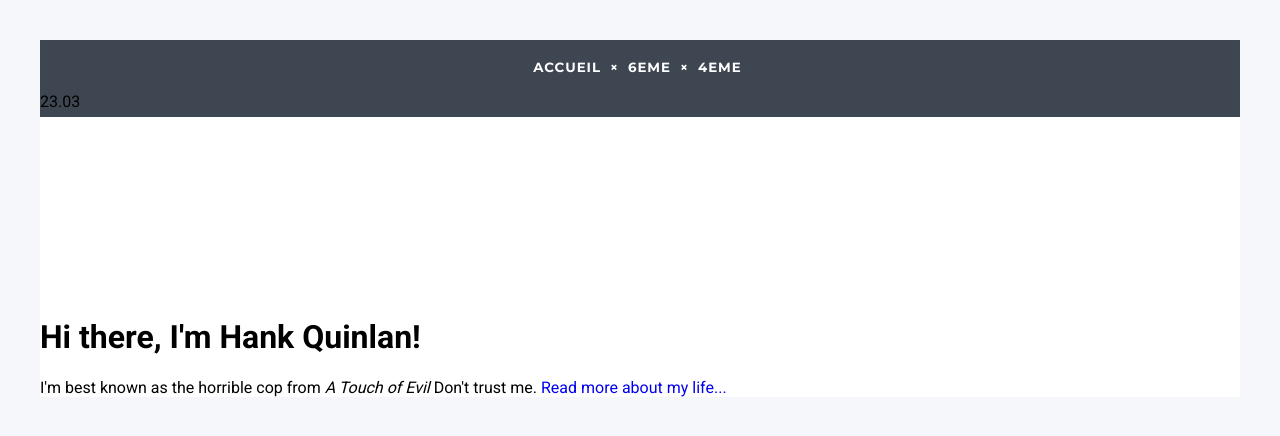
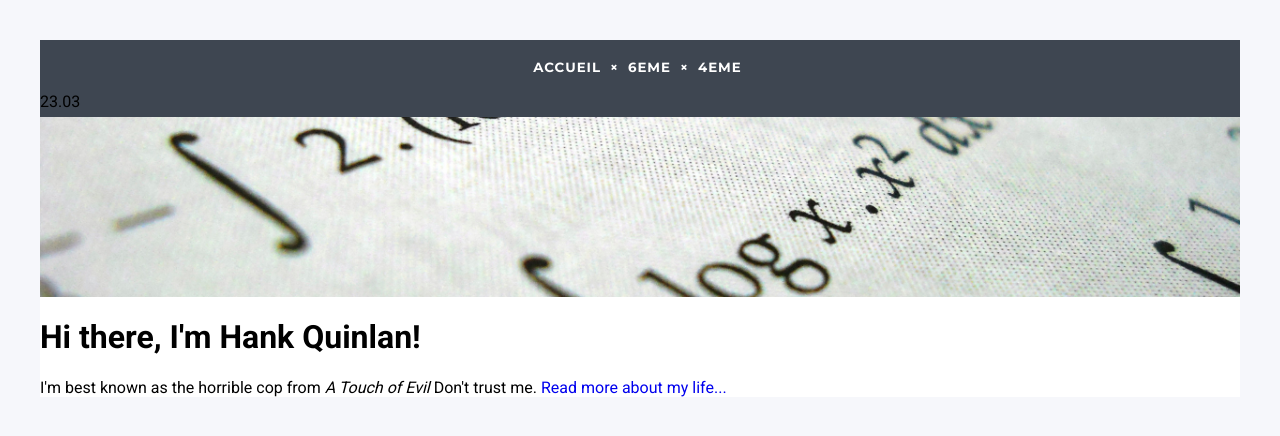
Before and after one commit to DangSinslay/DangSinslay.github.io, a Jekyll site: the page built from index.html, in a window 1280 px wide. Shown: the top 436 px of the page. Built offline with Jekyll 4.4.1, drawn with Linux system fonts in a browser that asks for light colours.

Commit message:
Update main.css

```diff
--- a/css/main.css
+++ b/css/main.css
@@ -57,7 +57,7 @@
 }
 
 .banner {
-	background: no-repeat url("/image/banner1.png") 11% center !important;
+	background: no-repeat url("/css/image/banner1.png") 11% center !important;
 	background-size: cover !important;
 	width: 100%;
 	height: 180px;
```
